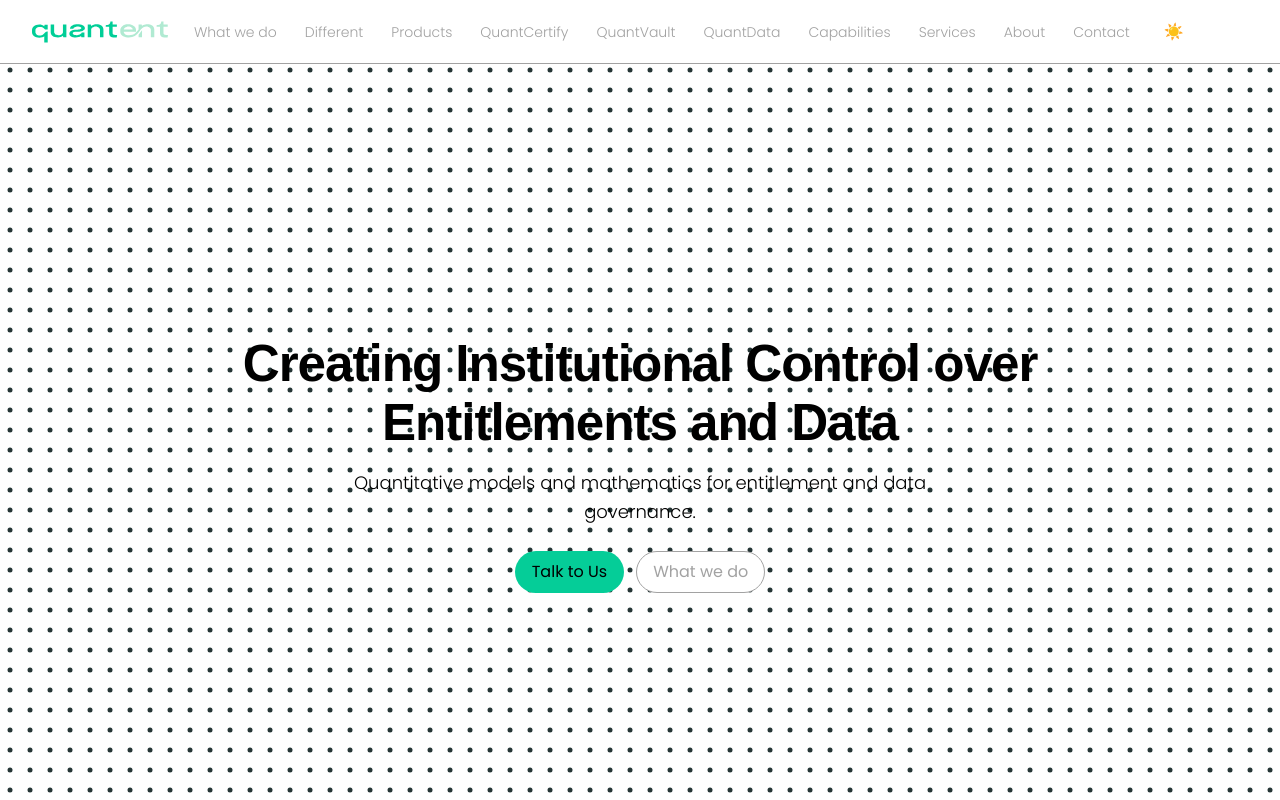
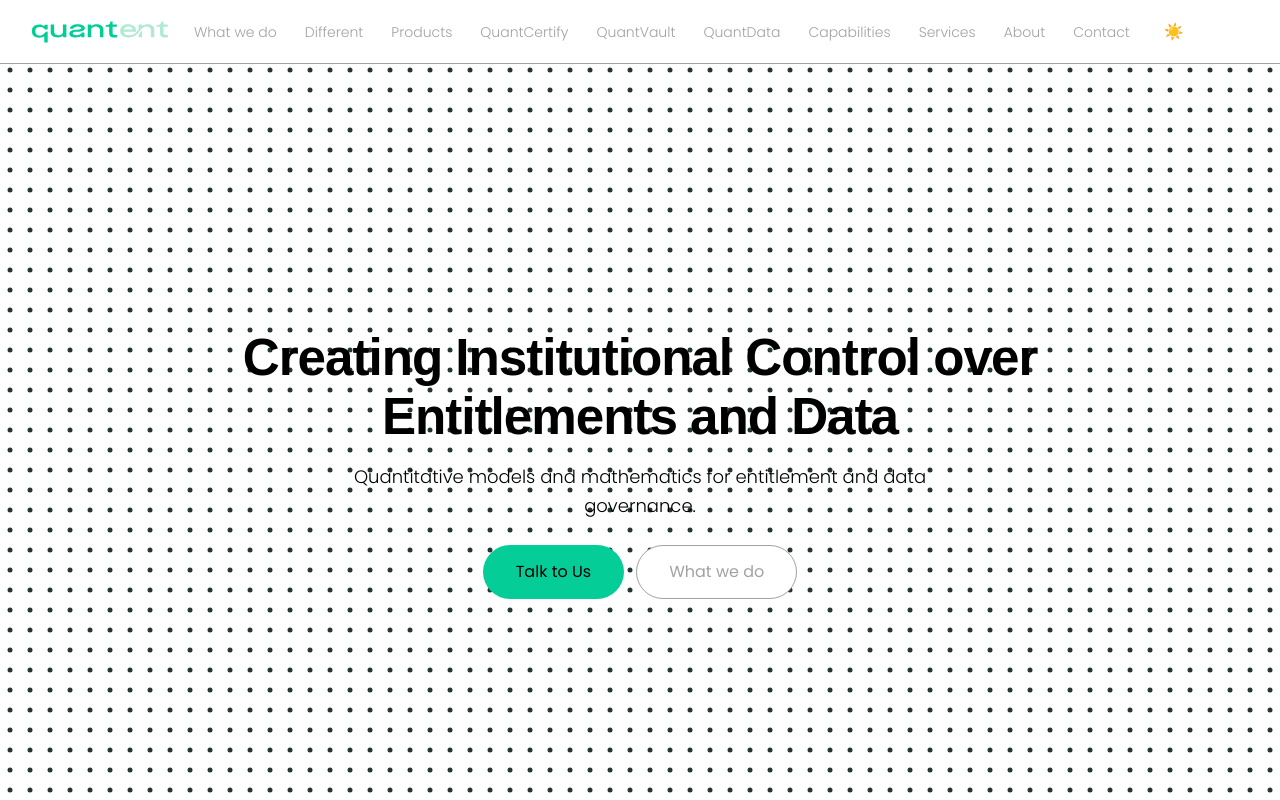
Before and after one commit to quantent-web/quantent-web, a Next.js app: page / in a window 1280 px wide. Shown: the top 800 px of the page. Built offline with nearby package versions, Linux system fonts and the light colour scheme; a web font is replaced by a local one.

Commit message:
Update globals.css

```diff
--- a/app/globals.css
+++ b/app/globals.css
@@ -245,7 +245,7 @@ p {
   display: inline-flex;
   align-items: center;
   justify-content: center;
-  padding: 12px 16px;
+  padding: 18px 32px;
   border-radius: 999px;
   font-weight: 400;
   line-height: 1;
```
